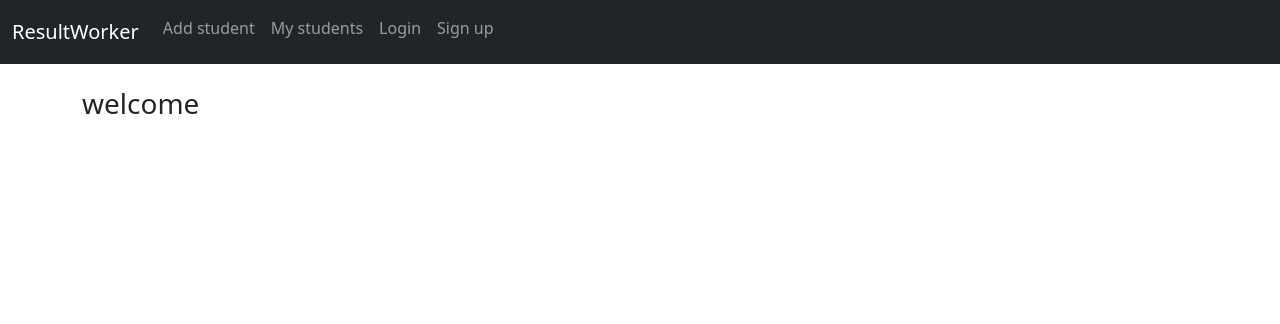
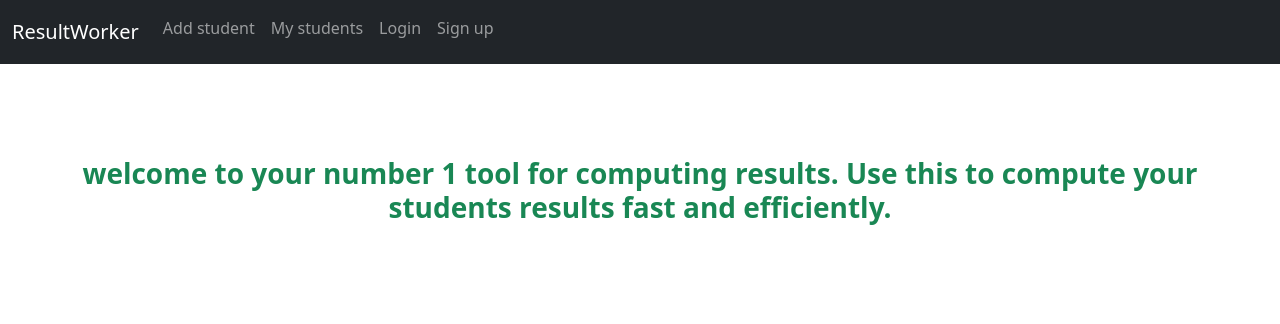
Before and after one commit to 4tolexx/resultworker, a Django app: page / in a window 1280 px wide. Shown: the top 324 px of the page. Run offline with Django 3.2, Linux system fonts and the light colour scheme; some libraries are stand-ins or nearby versions.

Commit message:
made changes to some files

```diff
--- a/result/check/templates/check/home.html
+++ b/result/check/templates/check/home.html
@@ -2,8 +2,8 @@
 
 {% block content %}
 
-<div class="container" style="padding-top: 15px;">
-    <h3>welcome</h3>
+<div class="container" style="padding-top: 85px;">
+    <h3 class="fw-bold text-center text-success">welcome to your number 1 tool for computing results. Use this to compute your students results fast and efficiently.</h3>
 </div>
 
 {% endblock %}
--- a/result/check/templates/check/student_detail.html
+++ b/result/check/templates/check/student_detail.html
@@ -26,7 +26,7 @@
                     <td>{{ score.first_test }}</td>
                     <td>{{ score.second_test }}</td>
                     <td>{{ score.exam }}</td>
-                    <td>{{ score.total }}</td>
+                    <td class="text-danger">{{ score.total }}</td>
                     <td>{{ score.grade }}</td>
                 </tr>
             </tbody>
--- a/result/check/views.py
+++ b/result/check/views.py
@@ -24,8 +24,8 @@ def add_student(request):
                                             Student,
                                             Score,
                                             fields=("subject", "first_test", "second_test", "exam"),
-                                            max_num=3,
-                                            extra=3,
+                                            max_num=20,
+                                            extra=20,
                                             can_delete=True,
                                             help_texts={
                                                         "first_test":"test scores should not be more than 15",
@@ -63,8 +63,8 @@ def edit_student(request, id):
                                             Student,
                                             Score,
                                             fields=("subject", "first_test", "second_test", "exam"),
-                                            max_num=3,
-                                            extra=3,
+                                            max_num=20,
+                                            extra=20,
                                             can_delete=True
                                          )
 
```
Also changed, not shown: 1 other file.
